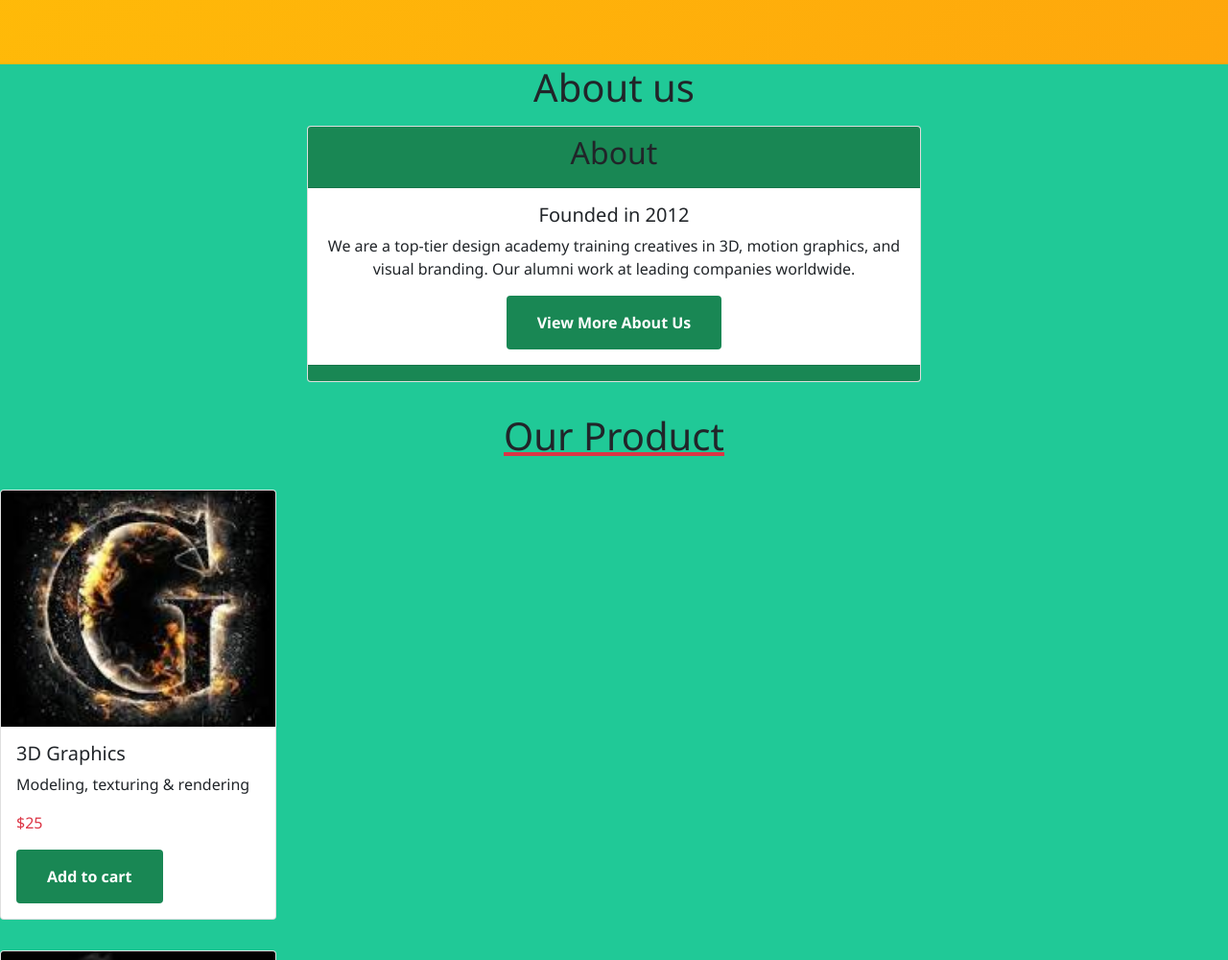
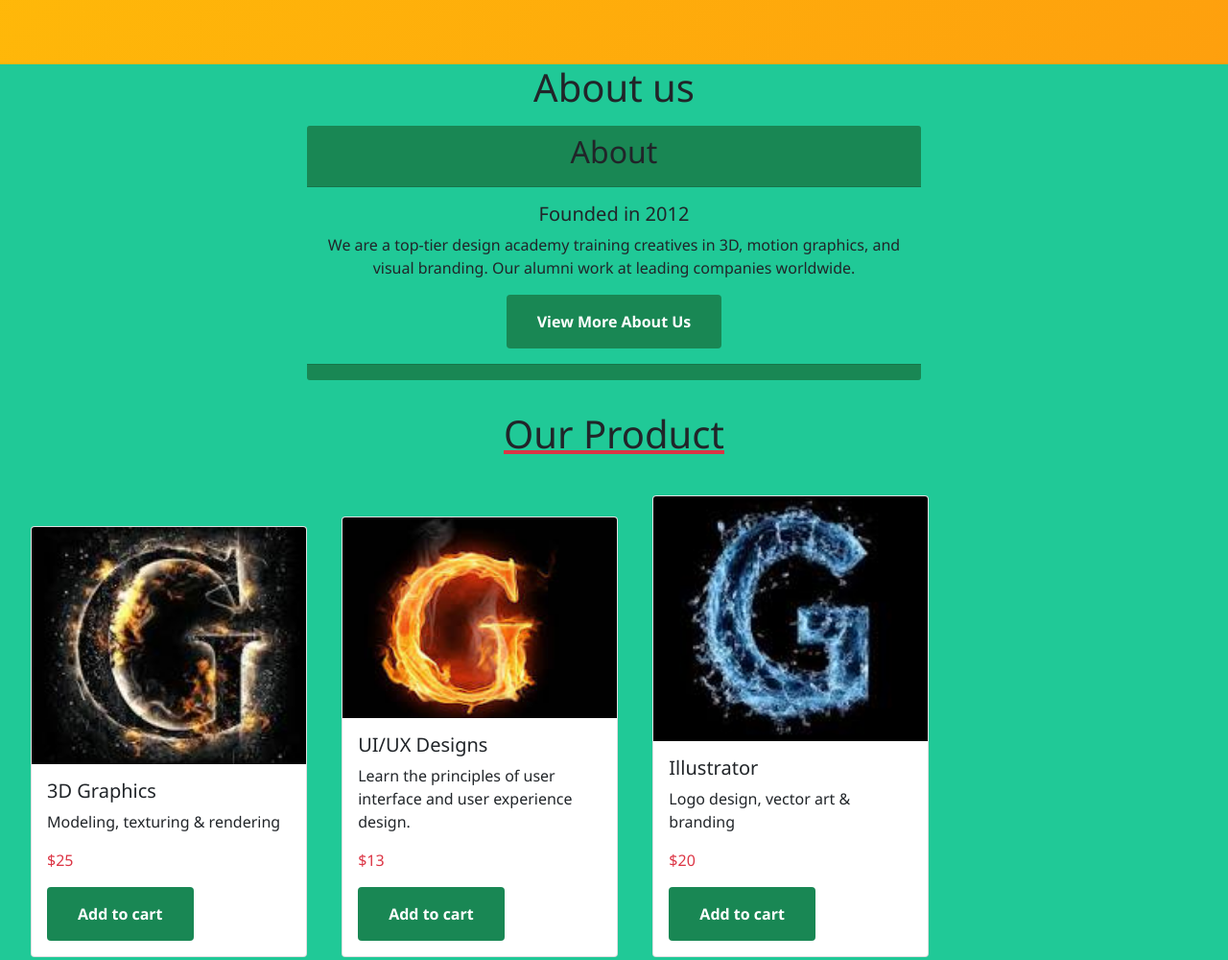
Before and after one commit to adedejiisa/Gerald, a plain HTML site: page index.html in a window 1280 px wide. Shown: the part 500-1500 px from the top of the page at 96% size. Drawn offline with nearby package versions, Linux system fonts and the light colour scheme.

Commit message:
Update index.html

```diff
--- a/index.html
+++ b/index.html
@@ -99,9 +99,14 @@
         padding: 1rem 2rem;
         margin-left: 40% ;
       }
+           .card{
+        display:inline-block;
+        gap: initial;
+        margin-left: 2rem;
+      }
       }
       @media (max-width:768px){
-        .card{
+        #card{
          margin-left: 3%;
          margin-right: 3%;
         }
@@ -158,7 +163,7 @@
   <h1 style="margin: 1rem 1rem; text-align: center;">About us</h1>
   <!--About Section-->
   <section id="about">
-     <div class="card text-center">
+     <div class="text-center" id="card">
   <div class="card-header">
    <h2> About</h2>
   </div>
```
